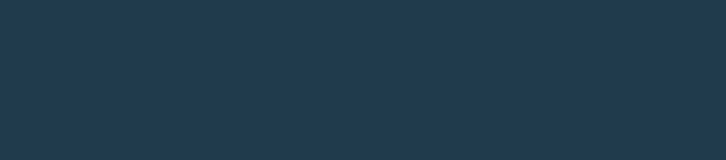
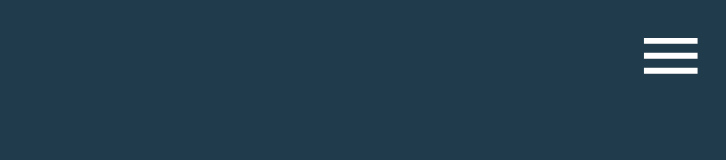
Before and after one commit to jbanass/jojo-wedding, an Angular app: page / in a window 1280 px wide. Shown: the top 160 px of the page, without its empty margins (554-1280 px from the left). Built offline with nearby package versions, Linux system fonts and the light colour scheme; a web font is replaced by a local one.

Commit message:
simple nav drawer

```diff
--- a/src/app/app.component.html
+++ b/src/app/app.component.html
@@ -1,5 +1,6 @@
 <div class="app-container">
     <hero></hero>
+    <nav></nav>
     <bride-groom></bride-groom>
     <our-story></our-story>
     <bridal-party></bridal-party>
--- a/src/app/app.module.ts
+++ b/src/app/app.module.ts
@@ -14,6 +14,7 @@
 import { RegistryModule } from './registry/registry.module';
 import { RSVPModule } from './rsvp/rsvp.module';
 import { FooterModule } from './footer/footer.module';
+import { NavModule } from './nav/nav.module';
 
 @NgModule({
   declarations: [AppComponent],
@@ -29,7 +30,8 @@
     HotelModule,
     RegistryModule,
     RSVPModule,
-    FooterModule
+    FooterModule,
+    NavModule
   ],
   providers: [],
   bootstrap: [AppComponent]
--- /dev/null
+++ b/src/app/nav/nav.component.css
@@ -0,0 +1,14 @@
+.mobile-nav {
+    position:fixed;
+    top:20px;
+    right:20px;
+    font-size:1.5em;
+}
+
+.mobile-nav-menu {
+    position:fixed;
+    top:40px;
+    right:0px;
+    font-size:1.5em;
+    background-color:#000;
+}
--- /dev/null
+++ b/src/app/nav/nav.component.html
@@ -0,0 +1,14 @@
+<div class="mobile-nav-container">
+    <div class="mobile-nav">
+        <ion-icon (click)="toggleNavDrawer()" name="menu"></ion-icon>
+    </div>
+    <div [hidden]="isClosed" class="mobile-nav-menu">
+        <div class="mobile-menu">
+            <div>Option 1</div>
+            <div>Option 2</div>
+            <div>Option 3</div>
+            <div>Option 4</div>
+            <div>Option 5</div>
+        </div>
+    </div>
+</div>
--- /dev/null
+++ b/src/app/nav/nav.component.ts
@@ -0,0 +1,14 @@
+import { Component } from '@angular/core';
+
+@Component({
+    selector: 'nav',
+    templateUrl: './nav.component.html',
+    styleUrls: ['./nav.component.css']
+})
+export class NavComponent {
+    private isClosed: boolean = true;
+
+    toggleNavDrawer() {
+        this.isClosed = !this.isClosed;
+    }
+}
--- /dev/null
+++ b/src/app/nav/nav.module.ts
@@ -0,0 +1,24 @@
+import { NgModule, CUSTOM_ELEMENTS_SCHEMA } from '@angular/core';
+
+import { NavComponent } from './nav.component';
+
+@NgModule({
+    imports: [
+
+    ],
+    declarations: [
+        NavComponent
+    ],
+    exports: [
+        NavComponent
+    ],
+    providers: [
+
+    ],
+    schemas: [
+        CUSTOM_ELEMENTS_SCHEMA
+    ]
+})
+export class NavModule {
+
+}
--- a/src/index.html
+++ b/src/index.html
@@ -31,6 +31,7 @@
       </div>
     </div>
   </app-root>
+  <script src="https://unpkg.com/ionicons@4.2.6/dist/ionicons.js"></script>
 </body>
 
 </html>
```
